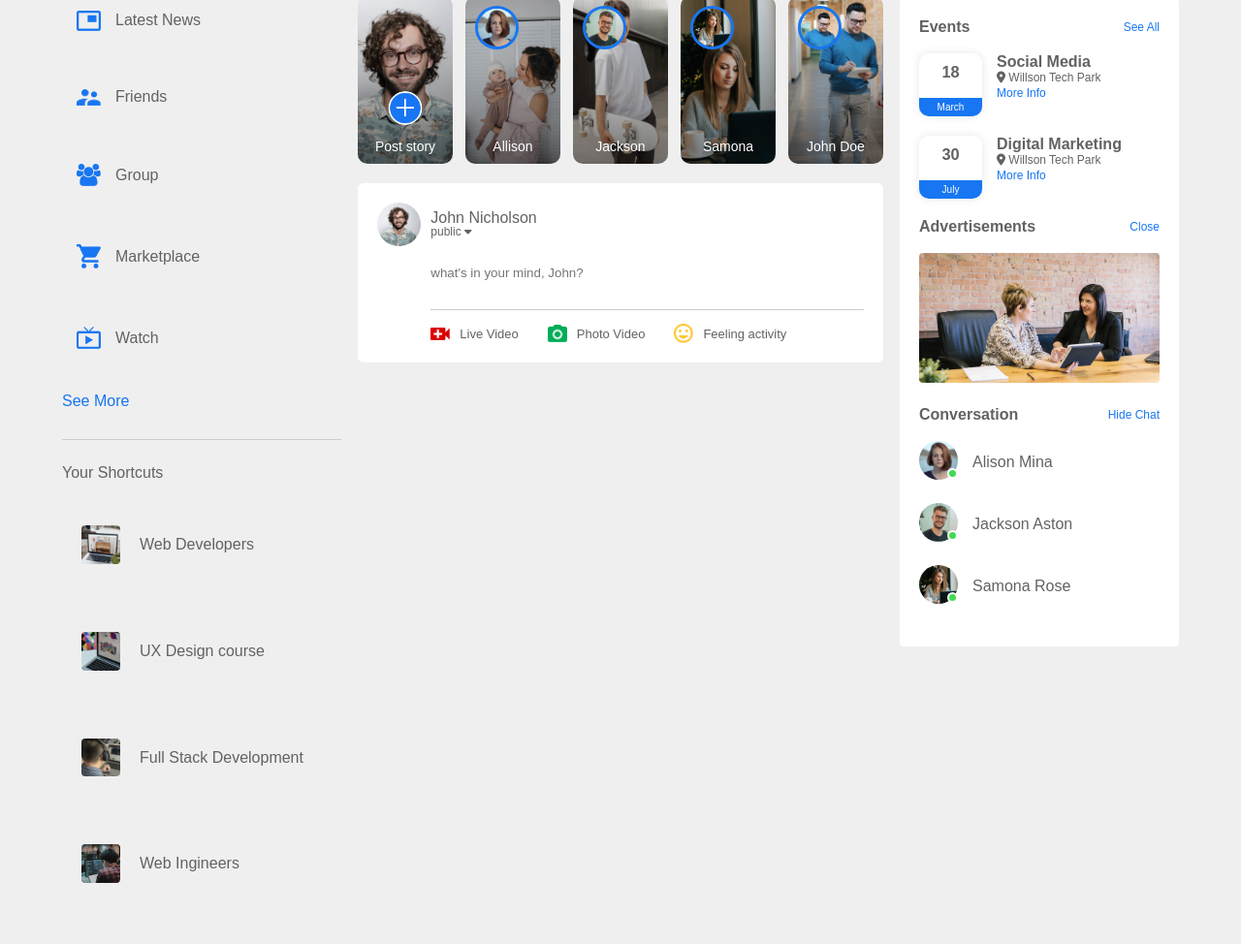
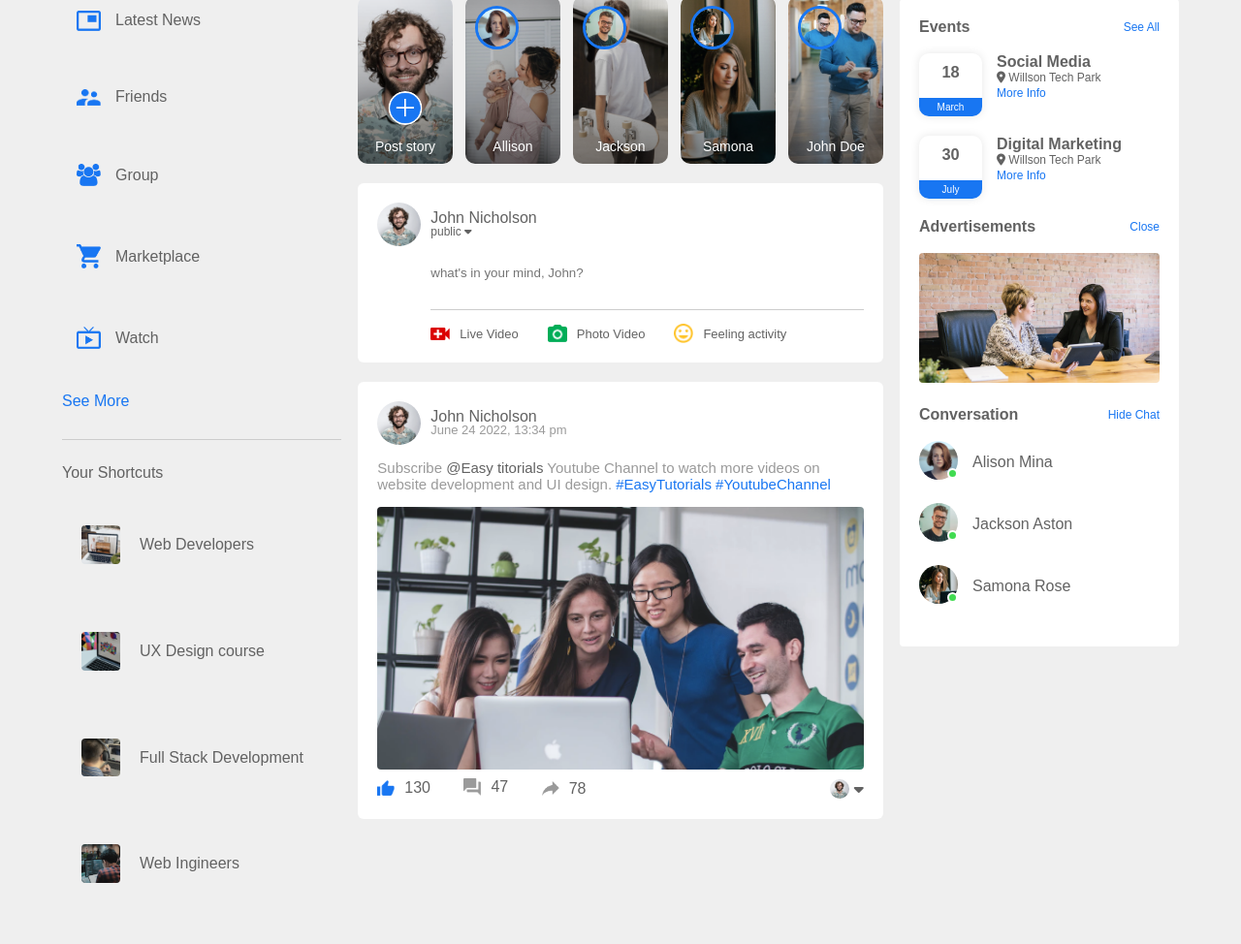
Before and after one commit to lemanou7/worldbook, a Django app: page / in a window 1280 px wide. Shown: the part 71-1045 px from the top of the page at 97% size. Run offline with Django 5.2, Linux system fonts and the light colour scheme; some libraries are stand-ins or nearby versions.

Commit message:
added a post row

```diff
--- a/static/css/styles.css
+++ b/static/css/styles.css
@@ -393,3 +393,69 @@ nav {
     width: 20px;
     margin-right: 10px;
 }
+
+.post-container{
+    width: 100%;
+    background: #fff;
+    border-radius: 6px;
+    padding: 20px;
+    color: #626262;
+    margin: 20px 0;
+
+}
+
+.user-profile span{
+    font-size: 13px;
+    color: #9a9a9a;
+}
+
+.post-text{
+    color: #9a9a9a;
+    margin: 15px 0;
+    font-size: 15px;
+}
+
+.post-text span{
+    color: #626262;
+    font-weight: 500;
+}
+
+.post-text a{
+    color: #1876f2;
+    text-decoration: none;
+}
+
+.post-img{
+    width: 100%;
+    border-radius: 4px;
+    margin-bottom: 5px;
+
+}
+
+.post-row{
+    display: flex;
+    text-align: center;
+    justify-content: space-between;
+}
+
+.activity-icons div img{
+    width: 18px;
+    margin-right: 10px;
+}
+
+.activity-icons div{
+    display: inline-flex;
+    align-items: center;
+    margin-right: 30px;
+}
+
+.post-profile-icon{
+    display: flex;
+    align-items: center;
+}
+
+.post-profile-icon img{
+    width: 20px;
+    border-radius: 50%;
+    margin-right: 5px;
+}
--- a/templates/main_container.html
+++ b/templates/main_container.html
@@ -45,5 +45,31 @@
 
     </div>
 
+    <div class="post-container">
+        <div class="user-profile">
+            <img src="{% static 'images/profile-pic.png'%}" alt="">
+            <div>
+                <p>John Nicholson</p>
+                <span>June 24 2022, 13:34 pm </span>
+            </div>
+        </div>
+        <p class="post-text">Subscribe <span>@Easy titorials</span> Youtube Channel to watch
+            more videos on website development and UI design. <a href="http://" >#EasyTutorials</a>
+            <a href="http://" >#YoutubeChannel</a></p>
+        <img class="post-img" src="{% static 'images/feed-image-1.png'%}" alt="feed-image">
+
+        <div class="post-row">
+            <div class="activity-icons">
+                <div><img src="{% static 'images/like-blue.png'%}" >130</div>
+                <div><img src="{% static 'images/comments.png'%}" >47</div>
+                <div><img src="{% static 'images/share.png'%}" >78</div>
+            </div>
+            <div class="post-profile-icon">
+                <img src="{% static 'images/profile-pic.png'%}" alt="profile-pic"> <i class="fa-solid fa-caret-down"></i>
+
+            </div>
+        </div>
+
+    </div>
 
 </div>
```
